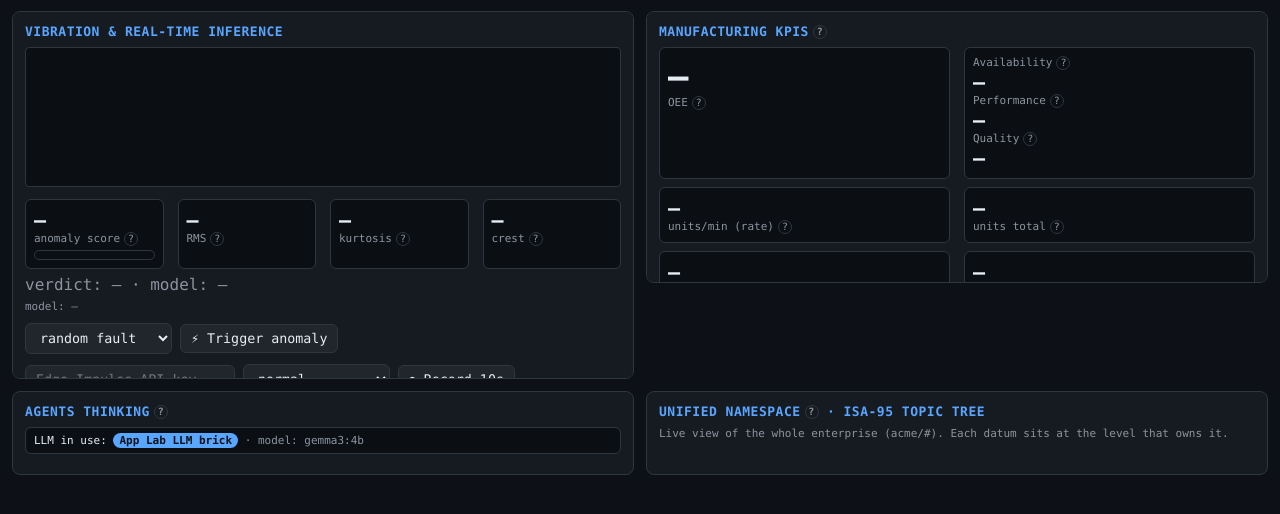
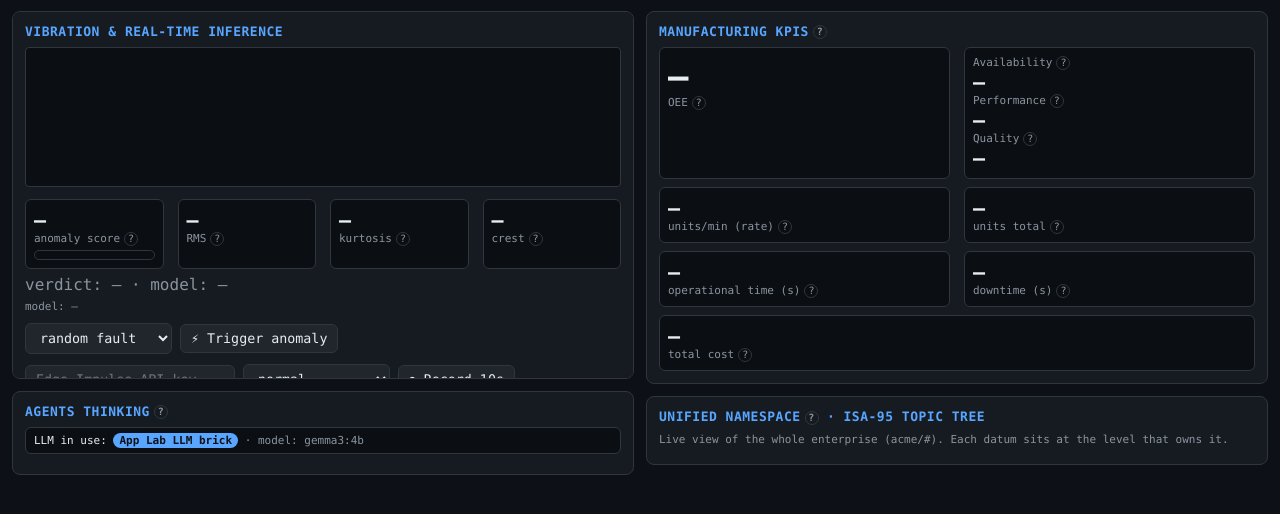
Before and after one commit to mpous/industrial-ventuno-q, a Flask app: page / in a window 1280 px wide. Shown: the part 56-570 px from the top of the page. Run offline with Flask 3, Linux system fonts and the light colour scheme; data that the repository does not hold is empty; parts of the project's set-up code (start-up, migrations or seed data) failed here and were passed over.

Commit message:
Add detection diagnostics; two-column dashboard layout
Instrument the edge inference path (startup model info, per-window
score/verdict, brick on_anomaly firing) to isolate why verdict never
trips on the board. Switch the dashboard to a two-column flex layout so
KPIs sit directly above the UNS tree (no gap) and the KPI panel sizes to
content without scrolling.

Co-Authored-By: Claude Opus 4.7 <noreply@anthropic.com>

```diff
--- a/python/ventuno/dashboard/templates/index.html
+++ b/python/ventuno/dashboard/templates/index.html
@@ -24,16 +24,17 @@
   .logo img { height:20px; display:block; }
   #state-pill { padding:3px 10px; border-radius:12px; font-size:12px; font-weight:bold; background:var(--btn); }
   .spacer { flex:1; }
-  /* Layout: KPI (D) sits above the big UNS (B); tall agent history (C) */
-  .grid { display:grid; grid-template-columns:1fr 1fr; gap:12px; padding:12px;
-          grid-template-areas: "a d" "c b" "c b"; }
-  .pa{ grid-area:a; } .pb{ grid-area:b; } .pc{ grid-area:c; } .pd{ grid-area:d; }
+  /* Layout: two independent columns so the right side flows D -> B with no gap.
+     Left: vibration (A) over the tall agent history (C).
+     Right: compact KPIs (D) over the big UNS tree (B). */
+  .grid { display:flex; gap:12px; padding:12px; align-items:flex-start; }
+  .col { display:flex; flex-direction:column; gap:12px; flex:1; min-width:0; }
   .panel { background:var(--panel); border:1px solid var(--border); border-radius:8px; padding:12px;
            overflow:auto; }
   .pa { min-height:300px; max-height:46vh; }
   .pb { max-height:80vh; }         /* larger UNS box */
   .pc { max-height:94vh; }         /* tall, scrollable agent history */
-  .pd { max-height:34vh; }         /* smaller KPI box, above the UNS */
+  .pd { overflow:visible; }        /* KPI box sizes to its content — never scrolls */
   .panel h2 { font-size:13px; margin:0 0 8px; color:var(--accent); text-transform:uppercase; letter-spacing:.5px; }
   .muted { color:var(--muted); }
   canvas { width:100%; height:140px; background:var(--wave); border:1px solid var(--border); border-radius:4px; }
@@ -100,6 +101,7 @@
 </header>
 
 <div class="grid">
+ <div class="col">
   <!-- Panel A -->
   <div class="panel pa">
     <h2>Vibration &amp; Real-time Inference</h2>
@@ -138,20 +140,15 @@
     <div class="muted" id="ingest-status" style="margin-top:6px"></div>
   </div>
 
-  <!-- Panel B -->
-  <div class="panel pb">
-    <h2>Unified Namespace<span class="tip" title="Unified Namespace (UNS): a single MQTT hierarchy that is the real-time single source of truth for the whole enterprise. Topics follow ISA-95: enterprise / site / area / line / cell.">?</span> · ISA-95 topic tree</h2>
-    <div class="muted" style="font-size:11px;margin-bottom:6px">Live view of the whole enterprise (<span id="ent">{{ enterprise }}</span>/#). Each datum sits at the level that owns it.</div>
-    <div id="tree"></div>
-  </div>
-
   <!-- Panel C -->
   <div class="panel pc">
     <h2>Agents Thinking<span class="tip" title="Autonomous agents subscribe to the UNS, reason with an LLM, and coordinate over Google's Agent-to-Agent (A2A) protocol. This shows their context, reasoning and decisions over time.">?</span></h2>
     <div class="llm-bar" id="llm-bar">LLM in use: <span class="badge" id="llm-badge">–</span> <span id="llm-model" class="muted"></span></div>
     <div id="agents"></div>
   </div>
+ </div>
 
+ <div class="col">
   <!-- Panel D -->
   <div class="panel pd">
     <h2>Manufacturing KPIs<span class="tip" title="Key Performance Indicators: quantified measures of how well the line is producing — effectiveness, output rate and cost.">?</span></h2>
@@ -181,6 +178,14 @@
         <div class="l">total cost<span class="tip" title="Running cost + downtime cost + maintenance cost accumulated so far.">?</span></div></div>
     </div>
   </div>
+
+  <!-- Panel B -->
+  <div class="panel pb">
+    <h2>Unified Namespace<span class="tip" title="Unified Namespace (UNS): a single MQTT hierarchy that is the real-time single source of truth for the whole enterprise. Topics follow ISA-95: enterprise / site / area / line / cell.">?</span> · ISA-95 topic tree</h2>
+    <div class="muted" style="font-size:11px;margin-bottom:6px">Live view of the whole enterprise (<span id="ent">{{ enterprise }}</span>/#). Each datum sits at the level that owns it.</div>
+    <div id="tree"></div>
+  </div>
+ </div>
 </div>
 
 <script>
--- a/python/ventuno/inference/edge_inference.py
+++ b/python/ventuno/inference/edge_inference.py
@@ -36,6 +36,10 @@ class EdgeInference:
         self.mqtt.subscribe(uns.STATE, self._on_state)
         self.mqtt.publish(uns.STATE, {"state": uns.STATE_HEALTHY, "ts": now_ts()}, retain=True)
         self._publish_model_info()
+        info = getattr(self.model, "info", None)
+        info = info() if callable(info) else {"version": self.model.version}
+        print(f"[edge] inference up: backend={self.cfg.model_backend} model={info} "
+              f"threshold={self.cfg.anomaly_threshold} persist={self.cfg.anomaly_persist}")
 
     def _publish_model_info(self) -> None:
         info = getattr(self.model, "info", None)
@@ -77,6 +81,8 @@ class EdgeInference:
         over = score > threshold
         self._consecutive = self._consecutive + 1 if over else 0
         verdict = self._consecutive >= self.cfg.anomaly_persist
+        print(f"[edge] score={score:.4f} thr={threshold} over={over} "
+              f"consecutive={self._consecutive}/{self.cfg.anomaly_persist} verdict={verdict}")
 
         self.mqtt.publish(
             uns.ANOMALY,
```
Also changed, not shown: python/ventuno/inference/models.py (+9 -0 lines).
